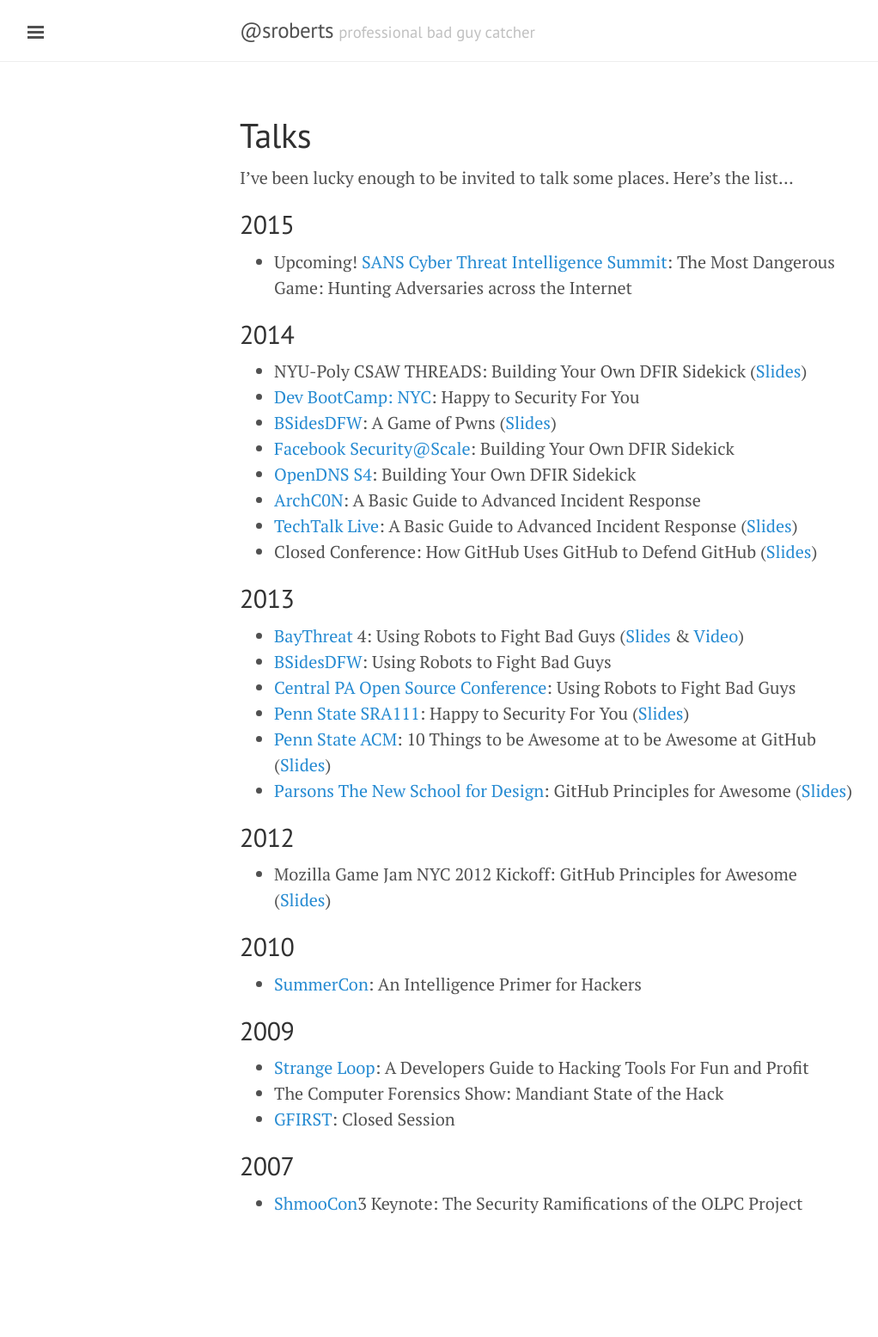
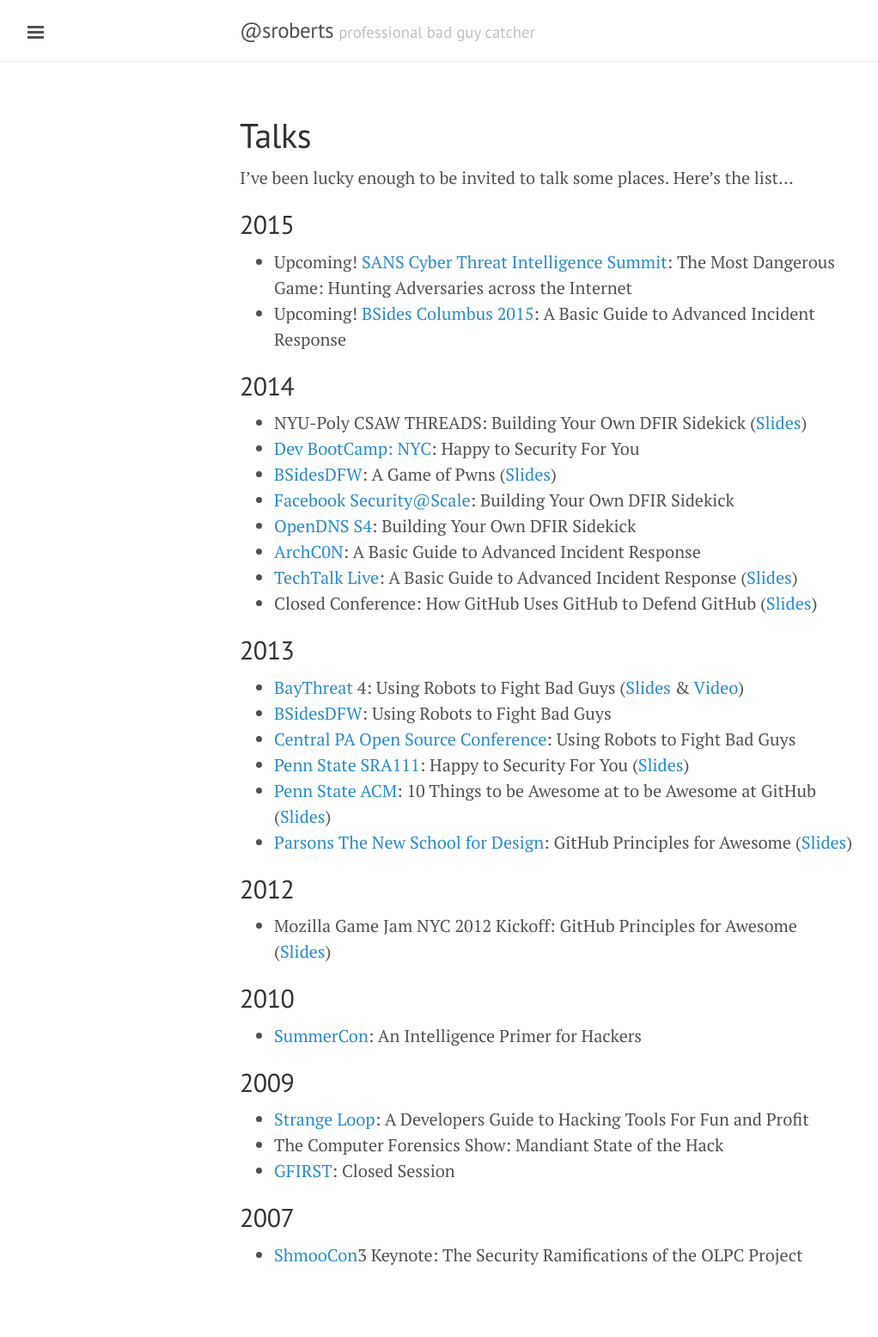
Before and after one commit to sroberts/sroberts.github.io, a Jekyll site: the page built from talks.md, in a window 1280 px wide. Shown: the whole page at 86% size, without its empty margins (1-1023 px from the left). Built offline with Jekyll 4.4.1, drawn with Linux system fonts in a browser that asks for light colours; nearby versions of some CDN libraries; before the commit the page ends 1495 px from its top, so only the background shows below that.

Commit message:
added bsidescmh

```diff
--- a/talks.md
+++ b/talks.md
@@ -11,6 +11,7 @@
 
 ## 2015
 - Upcoming! [SANS Cyber Threat Intelligence Summit](https://www.sans.org/event/sans-cyber-threat-intelligence-summit): The Most Dangerous Game: Hunting Adversaries across the Internet
+- Upcoming! [BSides Columbus 2015](http://www.securitybsides.com/w/page/81789821/BSidesCMH2015): A Basic Guide to Advanced Incident Response
 
 ## 2014
 - NYU-Poly CSAW THREADS: Building Your Own DFIR Sidekick ([Slides](https://speakerdeck.com/sroberts/building-your-own-dfir-sidekick-threads-edition))
```
